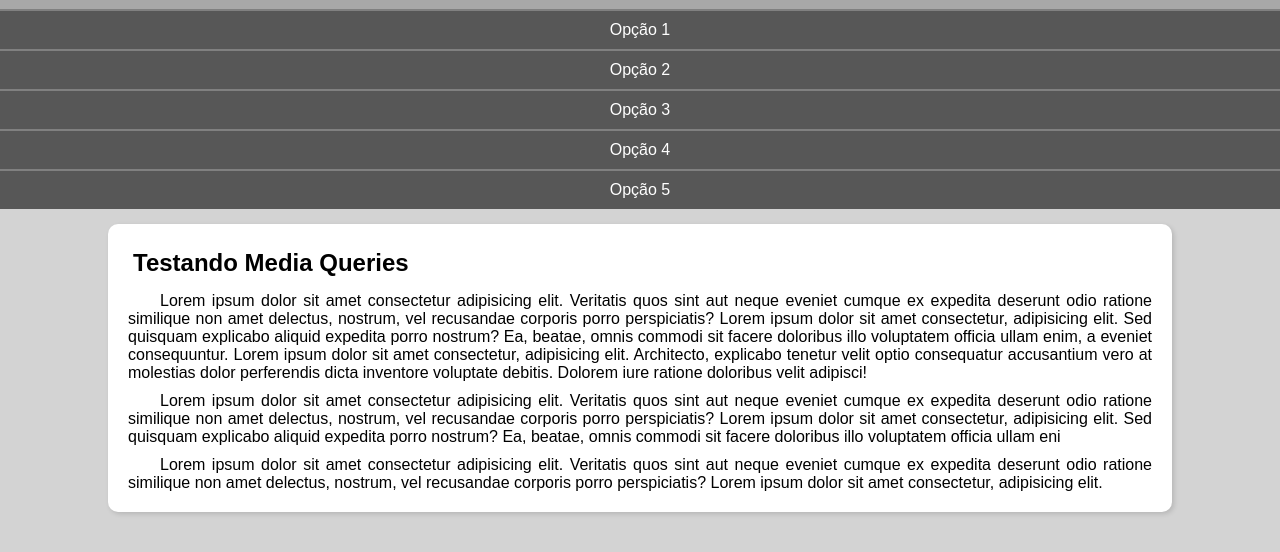
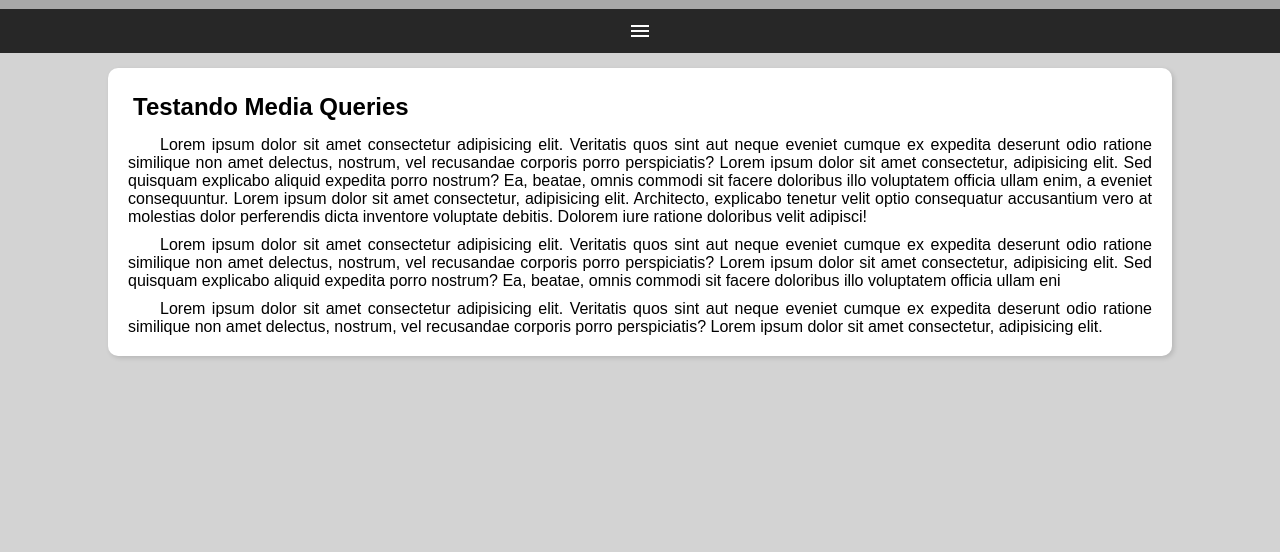
Before and after one commit to ruandias-at/html-css, a plain HTML site: page exercicios/ex026/mq005/index.html in a window 1280 px wide. Shown: the part 48-600 px from the top of the page. Drawn offline with Linux system fonts and the light colour scheme.

Commit message:
ex026 mq005 commit

```diff
--- a/exercicios/ex026/mq005/estilos/style.css
+++ b/exercicios/ex026/mq005/estilos/style.css
@@ -24,8 +24,21 @@ header > h1 {
     font-size: 2em;
     font-weight: bolder;
 }
+i#burger {
+    text-align: center;
+    color: white;
+    padding: 10px;
+    display: block;
+    background-color: rgb(39, 39, 39);
+}
+i#burger:hover {
+    background-color: #fff;
+    color: #000000;
+    cursor: pointer;
+    transition-duration: .2s;
+}
 menu {
-    display: block;
+    display: none;
 }
 menu > ul {
     list-style-type: none;
--- a/exercicios/ex026/mq005/index.html
+++ b/exercicios/ex026/mq005/index.html
@@ -4,12 +4,14 @@
     <meta charset="UTF-8">
     <meta name="viewport" content="width=device-width, initial-scale=1.0">
     <title>Media Queries</title>
+    <link rel="stylesheet" href="https://fonts.googleapis.com/css2?family=Material+Icons">
     <link rel="stylesheet" href="estilos/style.css" media="screen">
 </head>
 <body>
     <header>
         <h1>Meu Site</h1>
-        <menu>
+        <i id="burger" class="material-icons" onclick="clickMenu()">menu</i>
+        <menu id="itens">
             <ul>
                 <li><a href="#">Opção 1</a></li>
                 <li><a href="#">Opção 2</a></li>
@@ -27,5 +29,14 @@
             <p>Lorem ipsum dolor sit amet consectetur adipisicing elit. Veritatis quos sint aut neque eveniet cumque ex expedita deserunt odio ratione similique non amet delectus, nostrum, vel recusandae corporis porro perspiciatis? Lorem ipsum dolor sit amet consectetur, adipisicing elit. </p>
         </article>
     </main>
+    <script>
+        function clickMenu() {
+            if (itens.style.display == 'block') {
+                itens.style.display = 'none';
+            } else {
+                itens.style.display = 'block';
+            }
+        }
+    </script>
 </body>
 </html>
```
